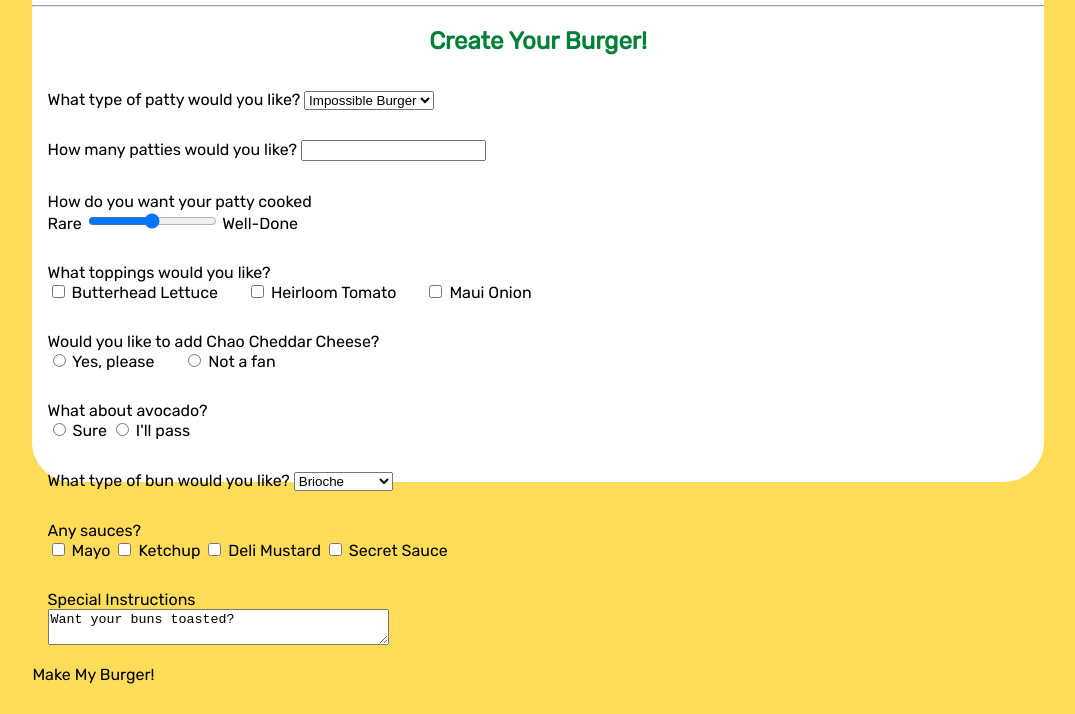
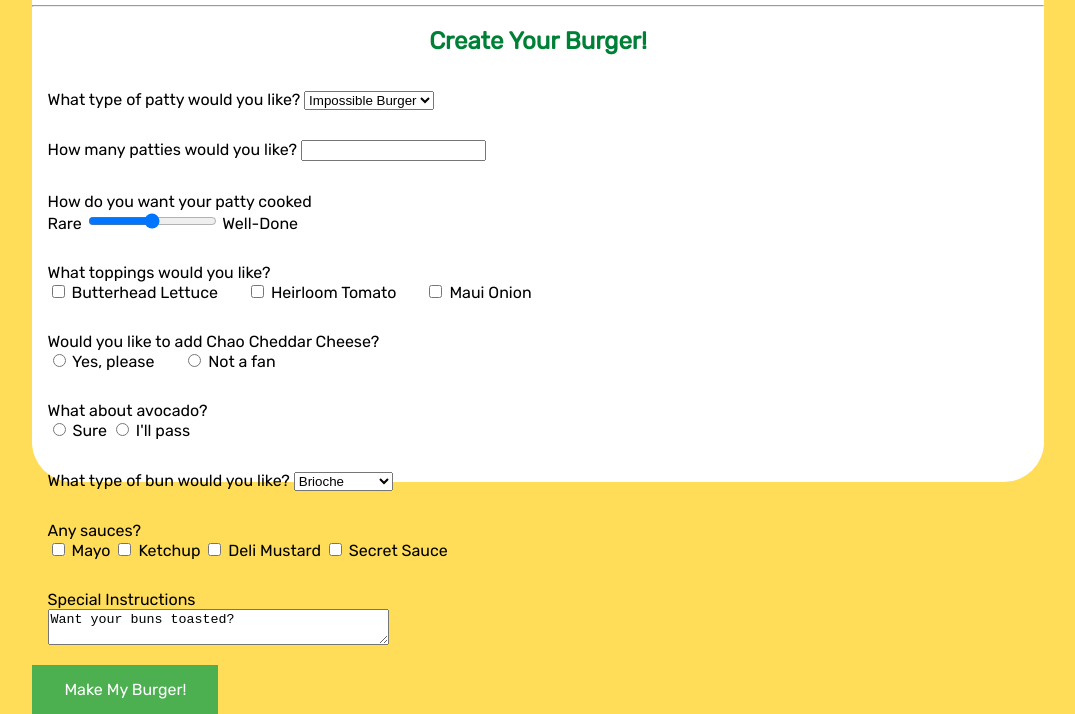
Before and after one commit to marisabrantley/burger-html-form, a plain HTML site: page index.html in a window 1280 px wide. Shown: the part 316-1030 px from the top of the page, without its empty margins (102-1177 px from the left). Before the commit the page ends 1000 px from the top, so only its background shows below. Drawn offline with Linux system fonts and the light colour scheme.

Commit message:
Update style.css with additional button styling

```diff
--- a/style.css
+++ b/style.css
@@ -58,15 +58,17 @@ p {
   padding: 1.5% 1.5%;
 }
 
-
 .toppings label, .cheesy label {
   margin-right: 25px;
 }
 
-a.button {
-    -webkit-appearance: button;
-    -moz-appearance: button;
-    appearance: button;
-    text-decoration: none;
-    color: initial;
+.button {
+  background-color: #4CAF50; /* Green */
+  border: none;
+  color: #FFFFFF;
+  padding: 15px 32px;
+  text-align: center;
+  text-decoration: none;
+  display: inline-block;
+  font-size: 16px;
 }
```
